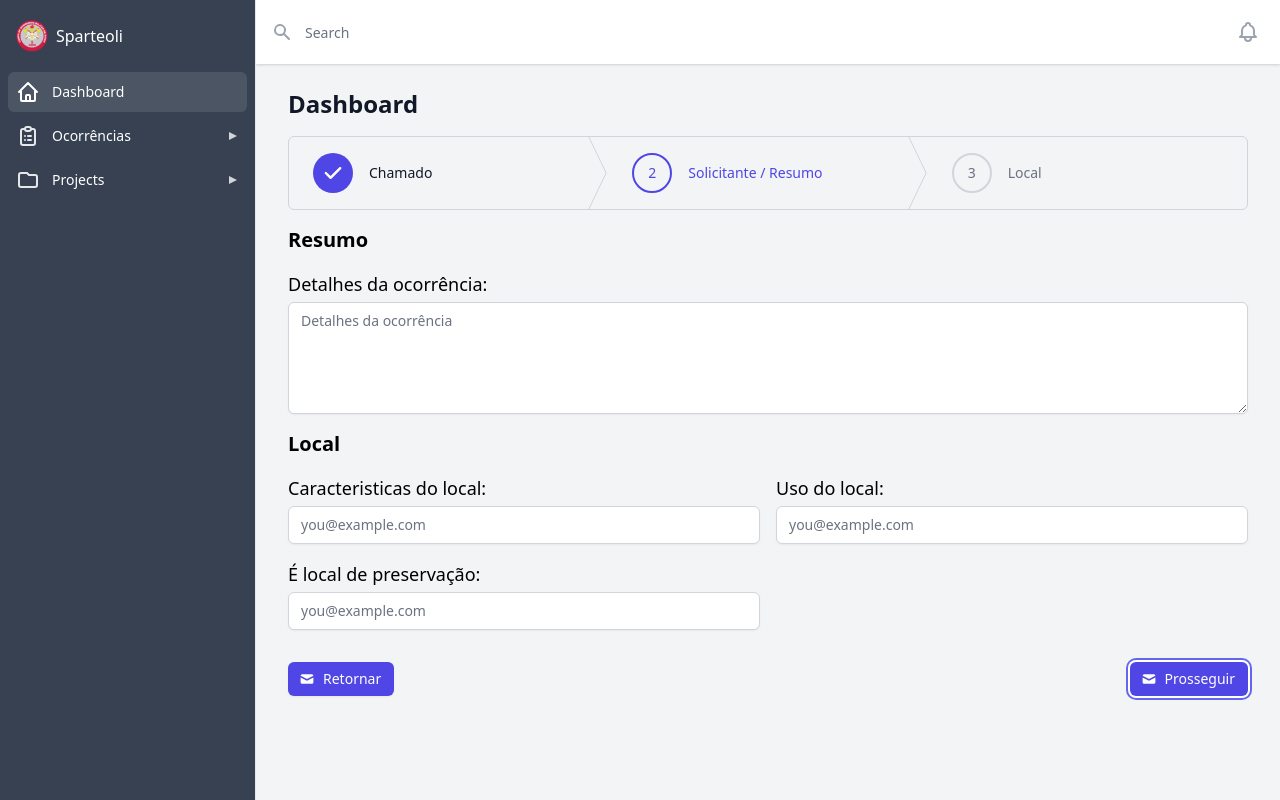
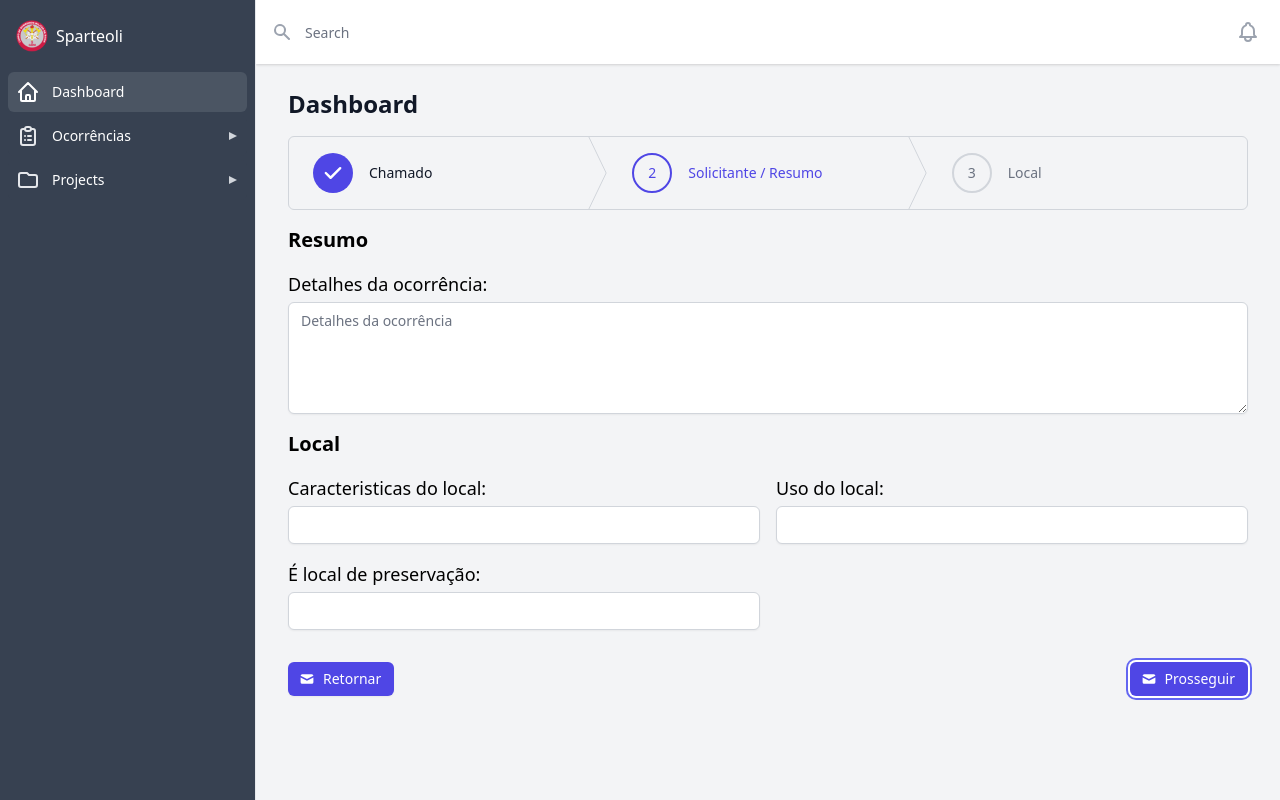
Before and after one commit to ericoabs/sparteoliReact, a React (Create React App) app: page / in a window 1280 px wide. Both pictures are taken after a click on the button "Prosseguir". Built offline with nearby package versions, Linux system fonts and the light colour scheme.

Commit message:
Limpeza dos campos de input

```diff
--- a/package.json
+++ b/package.json
@@ -12,6 +12,7 @@
     "@testing-library/user-event": "^12.1.10",
     "react": "^17.0.2",
     "react-dom": "^17.0.2",
+    "react-input-date-mask": "^2.0.0",
     "react-router-dom": "^5.3.0",
     "react-scripts": "4.0.3",
     "web-vitals": "^1.0.1"
--- a/src/components/Steps/CallAndAdress/index.js
+++ b/src/components/Steps/CallAndAdress/index.js
@@ -1,4 +1,5 @@
 import Button from '../../Button';
+import ReactInputDateMask from 'react-input-date-mask';
 
 export default function CallAndAdress() {
   return (
@@ -12,11 +13,15 @@ export default function CallAndAdress() {
               <input
                 type="date"
                 name="callDate"
-                dataMask="00/00/0000"
                 required
-                maxLength="8"
                 className="shadow-sm focus:ring-indigo-500 focus:border-indigo-500 block w-full sm:text-sm border-gray-300 rounded-md"
               />
+              {/* <ReactInputDateMask
+                mask="dd/mm/yyyy"
+                showMaskOnFocus={true}
+                className="shadow-sm focus:ring-indigo-500 focus:border-indigo-500 block w-full sm:text-sm border-gray-300 rounded-md"
+                showMaskOnHover={true}
+              /> */}
             </label>
           </div>
         </div>
--- a/src/components/Steps/FillerAndOperation/index.js
+++ b/src/components/Steps/FillerAndOperation/index.js
@@ -15,10 +15,10 @@ export default function FillerAndOperation() {
           <div className="mt-1">
             <input
               type="text"
-              name="email"
-              id="email"
+              name="preenchedor"
+              id="preenchedor"
               className="shadow-sm focus:ring-indigo-500 focus:border-indigo-500 block w-full sm:text-sm border-gray-300 rounded-md"
-              placeholder="you@example.com"
+              placeholder="Nome do preenchedor"
             />
           </div>
         </div>
@@ -32,10 +32,10 @@ export default function FillerAndOperation() {
           <div className="mt-1">
             <input
               type="text"
-              name="email"
-              id="email"
+              name="register"
+              id="register"
               className="shadow-sm focus:ring-indigo-500 focus:border-indigo-500 block w-full sm:text-sm border-gray-300 rounded-md"
-              placeholder="you@example.com"
+              placeholder=""
             />
           </div>
         </div>
@@ -49,10 +49,10 @@ export default function FillerAndOperation() {
           <div className="mt-1">
             <input
               type="text"
-              name="email"
-              id="email"
+              name="patente"
+              id="patente"
               className="shadow-sm focus:ring-indigo-500 focus:border-indigo-500 block w-full sm:text-sm border-gray-300 rounded-md"
-              placeholder="you@example.com"
+              placeholder=""
             />
           </div>
         </div>
@@ -69,10 +69,10 @@ export default function FillerAndOperation() {
           <div className="mt-1">
             <input
               type="text"
-              name="email"
-              id="email"
+              name="nomeDoSolicitante"
+              id="nomeDoSolicitante"
               className="shadow-sm focus:ring-indigo-500 focus:border-indigo-500 block w-full sm:text-sm border-gray-300 rounded-md"
-              placeholder="you@example.com"
+              placeholder="Nome do Solicitante"
             />
           </div>
         </div>
@@ -86,10 +86,10 @@ export default function FillerAndOperation() {
           <div className="mt-1">
             <input
               type="text"
-              name="email"
-              id="email"
+              name="telefoneDoSolicitante"
+              id="telefoneDoSolicitante"
               className="shadow-sm focus:ring-indigo-500 focus:border-indigo-500 block w-full sm:text-sm border-gray-300 rounded-md"
-              placeholder="you@example.com"
+              placeholder="Telefone do Solicitante"
             />
           </div>
         </div>
--- a/src/components/Steps/LocationAndDetails/index.js
+++ b/src/components/Steps/LocationAndDetails/index.js
@@ -12,8 +12,8 @@ export default function LocationAndDetails() {
           <div className="mt-1">
             <textarea
               type="text-area"
-              name="email"
-              id="email"
+              name="details"
+              id="details"
               className="shadow-sm focus:ring-indigo-500 focus:border-indigo-500 block w-full sm:text-sm border-gray-300 rounded-md h-28"
               placeholder="Detalhes da ocorrência"
             ></textarea>
@@ -23,16 +23,16 @@ export default function LocationAndDetails() {
       <h1 className="text-xl font-bold my-4">Local</h1>
       <div className="grid grid-cols-2 gap-4">
         <div>
-          <label htmlFor="details" className="text-lg font-semi-bold">
+          <label htmlFor="local" className="text-lg font-semi-bold">
             Caracteristicas do local:
           </label>
           <div className="mt-1">
             <input
               type="text"
-              name="email"
-              id="email"
+              name="local"
+              id="local"
               className="shadow-sm focus:ring-indigo-500 focus:border-indigo-500 block w-full sm:text-sm border-gray-300 rounded-md"
-              placeholder="you@example.com"
+              placeholder=""
             />
           </div>
         </div>
@@ -43,10 +43,10 @@ export default function LocationAndDetails() {
           <div className="mt-1">
             <input
               type="text"
-              name="email"
-              id="email"
+              name="localUse"
+              id="localUse"
               className="shadow-sm focus:ring-indigo-500 focus:border-indigo-500 block w-full sm:text-sm border-gray-300 rounded-md"
-              placeholder="you@example.com"
+              placeholder=""
             />
           </div>
         </div>
@@ -57,10 +57,10 @@ export default function LocationAndDetails() {
           <div className="mt-1">
             <input
               type="text"
-              name="email"
-              id="email"
+              name="preservationLocation"
+              id="preservationLocation"
               className="shadow-sm focus:ring-indigo-500 focus:border-indigo-500 block w-full sm:text-sm border-gray-300 rounded-md"
-              placeholder="you@example.com"
+              placeholder=""
             />
           </div>
         </div>
```
Also changed, not shown: 1 other file (tests, documents, lock files or other folders).
